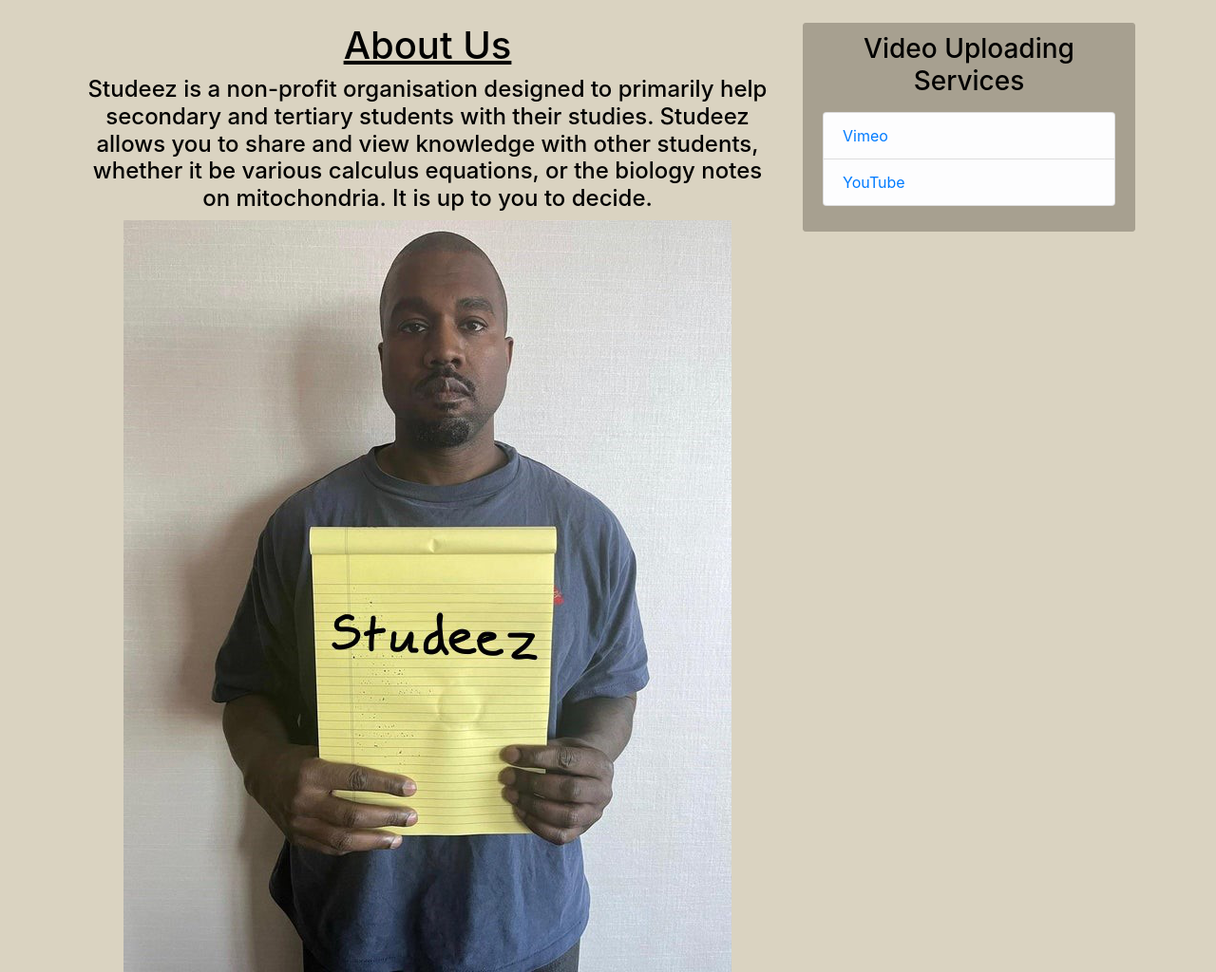
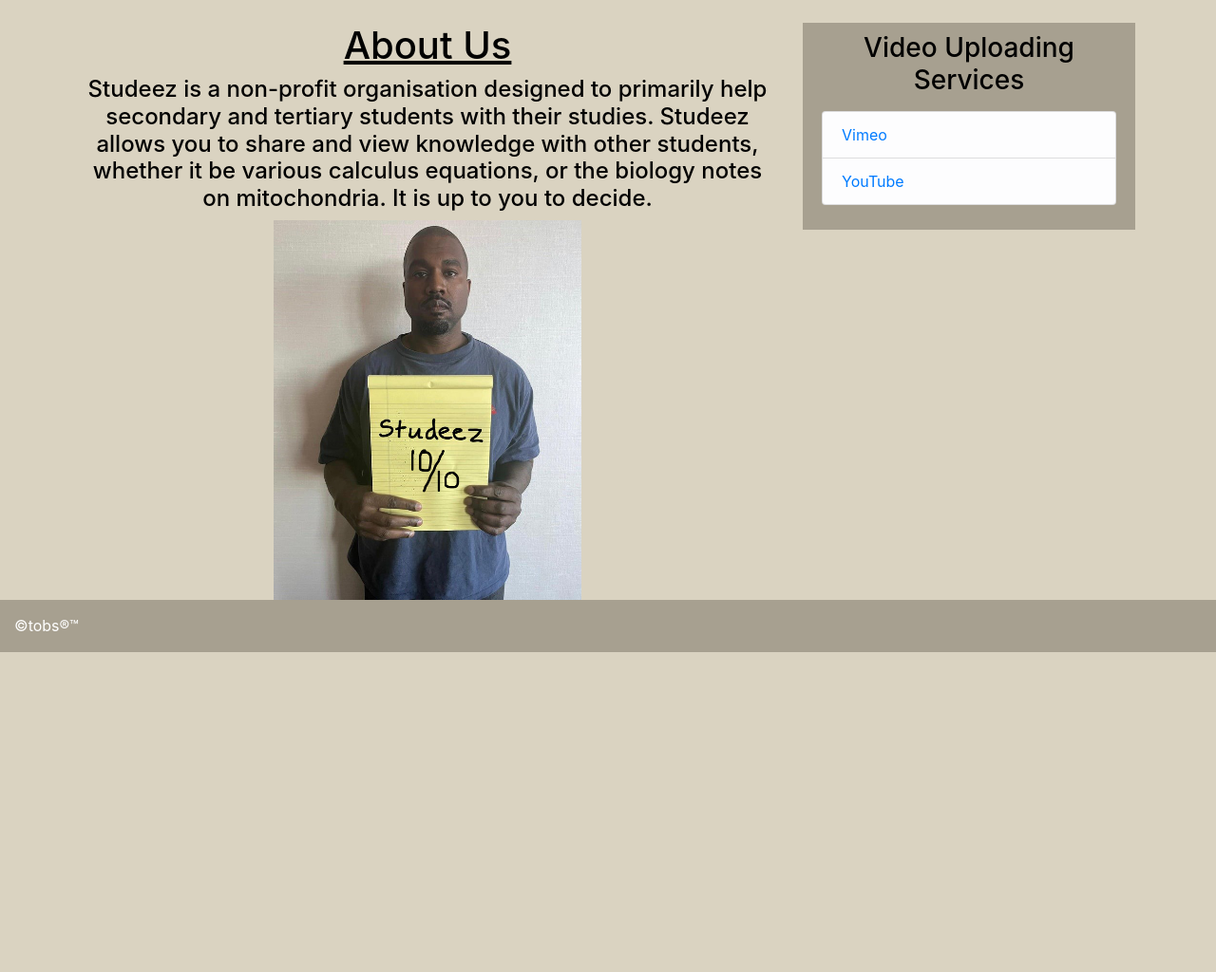
Before and after one commit to tobslovesjiji/Blog-V1, a Flask app: page /about in a window 1280 px wide. Shown: the part 56-1080 px from the top of the page at 95% size. After the commit the page ends 743 px from the top, so only its background shows below. Run offline with Flask 2, Linux system fonts and the light colour scheme; some libraries are stand-ins or nearby versions.

Commit message:
footer and more

```diff
--- a/main_app/__init__.py
+++ b/main_app/__init__.py
@@ -5,6 +5,7 @@ from flask_login import LoginManager
 from flask_mail import Mail
 
 #allows you to reset your password
+#need to find an available mail server for it to function
 app = Flask(__name__)
 app.config['SECRET_KEY'] = '0a03872ea9d2848cb5e66bf7f4e3cdfa'
 app.config['SQLALCHEMY_DATABASE_URI'] = 'sqlite:///site.db'
@@ -13,11 +14,12 @@ bcrypt = Bcrypt(app)
 login_manager = LoginManager(app)
 login_manager.login_view = 'login'
 login_manager.login_message_category = 'info'
-app.config['MAIL_SERVER'] = 'outlook.com'
+app.config['MAIL_SERVER'] = ''
 app.config['MAIL_PORT'] = 587
 app.config['MAIL_USE_TLS'] = True
 app.config['MAIL_USERNAME'] = ''
 app.config['MAIL_PASSWORD'] = ''
 mail = Mail(app)
 
+#this needs to be at the bottom instead of the top, as everything else needs to be initiated before we can import routes
 from main_app import routes
--- a/main_app/static/main.css
+++ b/main_app/static/main.css
@@ -28,9 +28,7 @@ h1, h2, h3, h4, h5, h6 {
 .content-section {
     background: #a7a090;
     padding: 10px 20px;
-    border: 1px solid #a7a090;
-    border-radius: 3px;
-    margin-bottom: 20px;
+    margin-bottom: 24px;
 }
 
 .article-title {
@@ -79,3 +77,14 @@ a.article-title:hover {
 .account-heading {
     font-size: 2.5rem;
 }
+
+.footer {
+    position: absolute;
+    bottom: 1;
+    width: 100%;
+    background-color: #a7a090;
+    color: white;
+    text-align: left;
+    padding-left: 15px;
+    padding-top: 15px;
+ }
--- a/main_app/templates/about.html
+++ b/main_app/templates/about.html
@@ -6,5 +6,5 @@
     <center><h4>Studeez is a non-profit organisation designed to primarily help secondary and tertiary students with their studies.
         Studeez allows you to share and view knowledge with other students, whether it be various calculus equations, or the biology notes on mitochondria.
         It is up to you to decide.</h4></center>
-        <center><img src="main_app/images/studeez.png" alt="Mr. West"></center>
+        <center><img src="static/images/studeez.png" alt="Mr. West" height="400"></center>
 {% endblock content %}
--- a/main_app/templates/layout.html
+++ b/main_app/templates/layout.html
@@ -75,6 +75,10 @@
         </div>
       </main>
 
+      <div class="footer">
+        <p>©tobs®™</p>
+      </div>
+
     <!-- Optional JavaScript -->
     <!-- jQuery first, then Popper.js, then Bootstrap JS -->
     <script src="https://code.jquery.com/jquery-3.2.1.slim.min.js" integrity="sha384-KJ3o2DKtIkvYIK3UENzmM7KCkRr/rE9/Qpg6aAZGJwFDMVNA/GpGFF93hXpG5KkN" crossorigin="anonymous"></script>
--- a/main_app/templates/register.html
+++ b/main_app/templates/register.html
@@ -60,7 +60,7 @@
                 </div>
             </fieldset>
             <div class="form-group">
-                {{ form.submit(class="btn btn-outline-info") }}
+                {{ form.submit(class="btn btn-outline-dark") }}
             </div>
         </form>
     </div>
```
Also changed, not shown: main_app/images/studeez.png (deleted), main_app/site.db, main_app/static/images/studeez.png (added).
